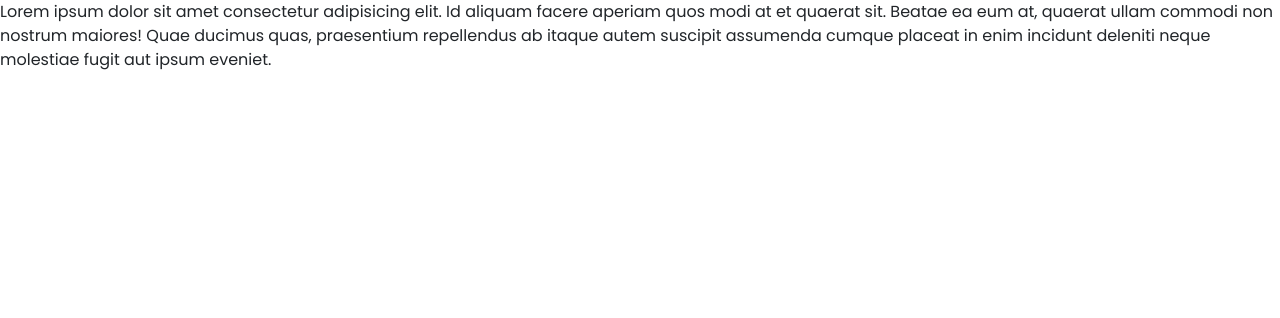
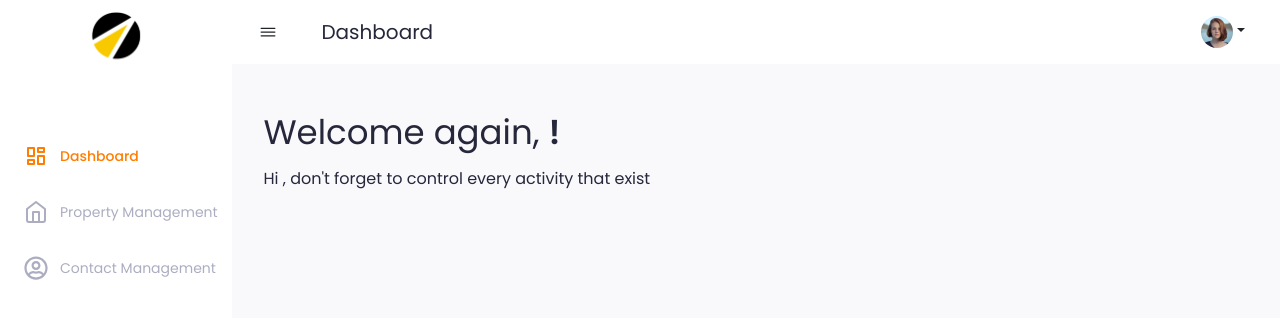
Before and after one commit to RioBoy/gx-property-administrator, a React (Create React App) app: page /dashboard in a window 1280 px wide. Shown: the top 318 px of the page. Built offline with nearby package versions, Linux system fonts and the light colour scheme; no server answers.

Commit message:
create page => dashboard

```diff
--- a/src/App.js
+++ b/src/App.js
@@ -5,7 +5,7 @@ import { ToastContainer } from 'react-toastify';
 import LoginPage from './loginPage/LoginPage';
 import DashboardPage from './dashboardPage/DashboardPage';
 
-function App() {
+const App = () => {
   return (
     <>
       <Router>
@@ -17,6 +17,6 @@ function App() {
       <ToastContainer />
     </>
   );
-}
+};
 
 export default App;
--- a/src/assets/scss/main.scss
+++ b/src/assets/scss/main.scss
@@ -4,6 +4,7 @@ $font-family-base: 'Poppins', sans-serif;
 $btn-border-radius: 0.5rem;
 $input-border-radius: 0.5rem;
 $input-placeholder-color: #acadc1;
+$box-shadow: 2px 4px 9px rgba(24, 37, 92, 0.15);
 
 @import '../../../node_modules/bootstrap/scss/functions';
 @import '../../../node_modules/bootstrap/scss/variables';
@@ -30,12 +31,14 @@ $font-size-base: 1rem;
 $h2-font-size: $font-size-base * 2.5;
 $h3-font-size: $font-size-base * 2.125;
 $h6-font-size: $font-size-base;
-$label-login-size: $font-size-base * 0.875;
+$text-sm: $font-size-base * 0.875;
+$text-xs: $font-size-base * 0.75;
 $font-sizes: (
   2: $h2-font-size,
   3: $h3-font-size,
   6: $h6-font-size,
-  7: $label-login-size,
+  7: $text-sm,
+  8: $text-xs,
 );
 
 // add new utilities
@@ -72,7 +75,18 @@ $utilities: map-merge(
       property: font-weight,
       class: fw,
       values: (
+        normal: 400,
         medium: 500,
+        semibold: 600,
+        bold: 700,
+      ),
+    ),
+    'shadow': (
+      property: box-shadow,
+      class: shadow,
+      values: (
+        null: $box-shadow,
+        none: none,
       ),
     ),
     'padding-x': (
@@ -98,6 +112,7 @@ $utilities: map-merge(
 
 @import '../../../node_modules/bootstrap/scss/bootstrap';
 
+// login
 .container-login {
   display: grid;
   grid-template-columns: repeat(auto-fit, minmax(200px, 1fr));
@@ -170,10 +185,6 @@ $utilities: map-merge(
 
       .btn-login-container {
         margin-top: 67px;
-
-        .btn-has-shadow {
-          box-shadow: 0px 2px 4px rgba(255, 125, 0, 0.25);
-        }
       }
 
       .input-password {
@@ -195,6 +206,161 @@ $utilities: map-merge(
   }
 }
 
+// sidebar
+.sidebar {
+  width: 92px;
+  transition: 0.5s;
+  min-height: 100vh;
+  z-index: 100;
+  overflow: hidden;
+
+  .nav-item {
+    .nav-link {
+      padding: 0.5rem 1.5rem;
+      margin: 0.5rem 0;
+
+      svg {
+        min-width: 1.5rem;
+        min-height: 1.5rem;
+      }
+
+      span {
+        white-space: nowrap;
+      }
+
+      .hidden-span {
+        display: none;
+        justify-content: center;
+      }
+
+      &.active {
+        color: #ff7d00 !important;
+        font-weight: 500;
+      }
+    }
+
+    &:hover {
+      color: #ff7d00 !important;
+    }
+
+    &:not(.active) {
+      color: #acadc1;
+    }
+  }
+
+  .sidebar-brand {
+    margin: 11px 0 67px 0;
+  }
+
+  .custom-nav-link {
+    display: flex;
+    align-items: center;
+    column-gap: 0.75rem;
+  }
+
+  .vbm-logo {
+    svg {
+      width: auto;
+      height: 50px;
+    }
+  }
+
+  .logo-dashboard {
+    height: 50px;
+    width: auto;
+  }
+
+  &.expander {
+    width: calc(92px + 12rem);
+  }
+
+  &.toggled {
+    width: 0 !important;
+    overflow: hidden;
+  }
+
+  &:not(.expander) {
+    .custom-nav-link {
+      column-gap: 0;
+      justify-content: center;
+    }
+  }
+}
+
+// topbar
+.topbar {
+  padding: 1rem 1.438rem !important;
+  height: 4rem;
+
+  .side-nav {
+    display: flex;
+    align-items: center;
+    column-gap: 40px;
+  }
+
+  .nav-toggle {
+    font-size: 1.25rem;
+    padding: 6px 3px;
+    vertical-align: middle;
+    cursor: pointer;
+    height: 100%;
+    width: 100%;
+  }
+
+  .navbar-brand {
+    color: #26273b;
+  }
+
+  .dropdown {
+    .dropdown-menu {
+      width: 283px !important;
+      border: none;
+
+      .dropdown-header {
+        color: #acadc1;
+        margin-bottom: 8px;
+      }
+
+      a {
+        color: #6f708b;
+        padding: 8px 10px;
+        display: flex;
+        align-items: center;
+
+        svg {
+          padding: 8px;
+          color: #6f708b;
+        }
+      }
+    }
+  }
+
+  .img-profile {
+    width: 32px;
+    height: 32px;
+  }
+}
+
+main {
+  color: #26273b;
+  background-color: #f9f9fc;
+
+  &.dashboard-content {
+    padding: 3rem 1.938rem;
+  }
+}
+
+// dashboard
+#wrapper {
+  display: flex;
+
+  #content-wrapper {
+    width: 100%;
+    overflow-x: hidden;
+  }
+}
+
+// responsive
 @include media-breakpoint-down(xl) {
   .right-side {
     margin: 0 10% !important;
--- a/src/dashboardPage/DashboardPage.js
+++ b/src/dashboardPage/DashboardPage.js
@@ -1,27 +1,62 @@
-import React, { useEffect } from 'react';
+import React, { useEffect, useState } from 'react';
 import axios from 'axios';
 import { adminProfile } from '../lib/constant';
 import { LS_AUTH } from '../config/localStorage';
 
-export default function DashboardPage() {
+import Layout from '../templates/Layout';
+
+const DashboardPage = () => {
+  const [profile, setProfile] = useState({});
+  const [isLoading, setIsLoading] = useState(true);
+
   useEffect(() => {
     const token = localStorage.getItem(LS_AUTH);
-    axios({
-      method: 'post',
-      url: adminProfile,
-      headers: { Authorization: `Bearer ${token}` },
-    }).then((response) => {
-      console.log(response.data);
-    });
+    // axios({
+    //   method: 'post',
+    //   url: adminProfile,
+    //   headers: { Authorization: `Bearer ${token}` },
+    // })
+    //   .then((response) => {
+    //     setProfile(response.data);
+    //   })
+    //   .catch((error) => {
+    //     console.log(error);
+    //   });
+    (async () => {
+      const response = await axios({
+        method: 'post',
+        url: adminProfile,
+        headers: { Authorization: `Bearer ${token}` },
+      });
+
+      const { results } = await response.data;
+      setProfile(results.profile);
+    })();
+    setIsLoading(false);
   }, []);
 
   return (
-    <div>
-      Lorem ipsum dolor sit amet consectetur adipisicing elit. Id aliquam facere
-      aperiam quos modi at et quaerat sit. Beatae ea eum at, quaerat ullam
-      commodi non nostrum maiores! Quae ducimus quas, praesentium repellendus ab
-      itaque autem suscipit assumenda cumque placeat in enim incidunt deleniti
-      neque molestiae fugit aut ipsum eveniet.
-    </div>
+    <>
+      {isLoading === true ? (
+        <p className="d-flex justify-content-center align-items-center text-primary-orange fs-2 min-vh-100">
+          Loding...
+        </p>
+      ) : (
+        <Layout>
+          <main className="h-100 dashboard-content">
+            <h3 className="text-4xl fw-normal">
+              Welcome again,{' '}
+              <span className="fw-semibold">{profile.nickName}!</span>
+            </h3>
+            <h6 className="text-base fw-normal font-secondary mt-3">
+              Hi {profile.nickName}, don't forget to control every activity that
+              exist
+            </h6>
+          </main>
+        </Layout>
+      )}
+    </>
   );
-}
+};
+
+export default DashboardPage;
--- a/src/loginPage/FormLogin.js
+++ b/src/loginPage/FormLogin.js
@@ -10,7 +10,7 @@ import { ButtonPrimary } from '../components/button/Buttons';
 import VBMLogo from '../assets/images/VBM-Logo.svg';
 import { FiEye, FiEyeOff } from 'react-icons/fi';
 
-export default function FormLogin() {
+const FormLogin = () => {
   const [login, setLogin] = useState({
     email: '',
     password: '',
@@ -177,4 +177,6 @@ export default function FormLogin() {
       </div>
     </div>
   );
-}
+};
+
+export default FormLogin;
--- a/src/loginPage/LoginPage.js
+++ b/src/loginPage/LoginPage.js
@@ -1,7 +1,7 @@
 import React from 'react';
 import FormLogin from './FormLogin';
 
-export default function LoginPage() {
+const LoginPage = () => {
   return (
     <div className="container-login">
       <div className="left-side">
@@ -20,4 +20,6 @@ export default function LoginPage() {
       <FormLogin />
     </div>
   );
-}
+};
+
+export default LoginPage;
--- /dev/null
+++ b/src/templates/Layout.js
@@ -0,0 +1,53 @@
+import React, { useState } from 'react';
+import { TbLayoutDashboard } from 'react-icons/tb';
+import { FiHome } from 'react-icons/fi';
+import { FaRegUserCircle } from 'react-icons/fa';
+import { IoMenuOutline } from 'react-icons/io5';
+
+import VBMLogo from '../assets/images/VBM-Logo.svg';
+import Avatar from '../assets/images/avatar.png';
+import Sidebar from '../templates/Sidebar';
+import Topbar from '../templates/Topbar';
+
+const Layout = (props) => {
+  const [toggleMenu, setToggleMenu] = useState(false);
+
+  const dataNavLink = [
+    {
+      icon: <TbLayoutDashboard />,
+      name: 'Dashboard',
+      link: '/dashboard',
+    },
+    {
+      icon: <FiHome />,
+      name: 'Property Management',
+      link: '/property',
+    },
+    {
+      icon: <FaRegUserCircle />,
+      name: 'Contact Management',
+      link: '/contact',
+    },
+  ];
+
+  return (
+    <div id="wrapper">
+      <Sidebar logo={VBMLogo} navLink={dataNavLink} toggleMenu={toggleMenu} />
+      <div id="content-wrapper" className="d-flex flex-column">
+        <Topbar
+          navLink={dataNavLink}
+          avatar={Avatar}
+          icon={
+            <IoMenuOutline
+              className="nav-toggle"
+              onClick={() => setToggleMenu((toggle) => !toggle)}
+            />
+          }
+        />
+        {props.children}
+      </div>
+    </div>
+  );
+};
+
+export default Layout;
--- /dev/null
+++ b/src/templates/Sidebar.js
@@ -0,0 +1,76 @@
+import React, { useEffect, useRef } from 'react';
+import { Link, NavLink, useHistory } from 'react-router-dom';
+
+const Sidebar = ({ logo, navLink, toggleMenu }) => {
+  const expander = useRef(null);
+  const history = useHistory();
+
+  useEffect(() => {
+    if (expander.current) {
+      expander.current.classList.toggle('expander');
+    }
+    document.body.id = 'body-pd';
+  }, [toggleMenu]);
+
+  const span = document?.querySelectorAll('.nav-link span');
+  document.body.id = 'body-pd';
+  const body = document?.getElementById('body-pd');
+
+  if (toggleMenu) {
+    body.classList.add('body-pd');
+    if (body.classList.contains('body-pd').valueOf) {
+      for (let i = 0; i < span.length; i++) {
+        span[i].classList.add('hidden-span');
+      }
+    } else {
+      for (let i = 0; i < span.length; i++) {
+        span[i].classList.remove('hidden-span');
+      }
+    }
+  } else {
+    body.classList.remove('body-pd');
+    for (let i = 0; i < span.length; i++) {
+      span[i].classList.remove('hidden-span');
+    }
+  }
+
+  const pathName = history.location.pathname;
+  const splitPathName = pathName.split('/');
+
+  return (
+    <div className="sidebar" id="navbar" ref={expander}>
+      <ul className="navbar-nav">
+        <Link
+          to="/dashboard"
+          className="sidebar-brand d-flex align-items-center justify-content-center"
+        >
+          <div className="vbm-logo">
+            <img src={logo} alt="Logo" className="logo-dashboard" />
+          </div>
+        </Link>
+        {navLink.map((navItem, i) => {
+          return (
+            <li
+              className={[
+                'nav-item',
+                splitPathName[1] === navItem.link ? 'active' : '',
+              ].join(' ')}
+              key={i}
+            >
+              <NavLink
+                to={navItem.link}
+                className="nav-link custom-nav-link"
+                activeClassName="active"
+              >
+                {navItem.icon}
+                <span className="fs-7 font-medium">{navItem.name}</span>
+              </NavLink>
+            </li>
+          );
+        })}
+      </ul>
+    </div>
+  );
+};
+
+export default Sidebar;
--- /dev/null
+++ b/src/templates/Topbar.js
@@ -0,0 +1,63 @@
+import React from 'react';
+import { useHistory, Link } from 'react-router-dom';
+
+import { Dropdown } from 'react-bootstrap';
+import { HiOutlineMoon, HiOutlineArrowCircleLeft } from 'react-icons/hi';
+
+const Topbar = ({ icon, avatar, navLink }) => {
+  const history = useHistory();
+
+  return (
+    <nav className="navbar navbar-expand-lg topbar justify-content-between">
+      <ul className="navbar-nav side-nav">
+        <li className="nav-item">{icon}</li>
+        <li className="nav-item d-none d-md-block">
+          {navLink.map((navItem, i) => {
+            return navItem.link === history.location.pathname ? (
+              <Link
+                className="text-xl fw-normal navbar-brand"
+                to="/dashboard"
+                key={i}
+              >
+                {navItem.name}
+              </Link>
+            ) : (
+              ''
+            );
+          })}
+        </li>
+      </ul>
+      <ul className="navbar-nav">
+        <Dropdown>
+          <Dropdown.Toggle
+            variant="transparent"
+            id="dropdown-basic"
+            className="border-0"
+          >
+            <img
+              src={avatar}
+              alt="Avatar"
+              className="img-profile rounded-circle"
+            />
+          </Dropdown.Toggle>
+
+          <Dropdown.Menu className="shadow">
+            <h6 className="dropdown-header fs-8 fw-semibold text-uppercase">
+              Version 1.0.0
+            </h6>
+            <Dropdown.Item href="#/action-2" className="fw-medium">
+              <HiOutlineMoon size={44} />
+              Dark Mode
+            </Dropdown.Item>
+            <Dropdown.Item href="#/action-3" className="fw-medium">
+              <HiOutlineArrowCircleLeft size={44} />
+              Logout
+            </Dropdown.Item>
+          </Dropdown.Menu>
+        </Dropdown>
+      </ul>
+    </nav>
+  );
+};
+
+export default Topbar;
```
Also changed, not shown: src/assets/images/avatar.png (added).
